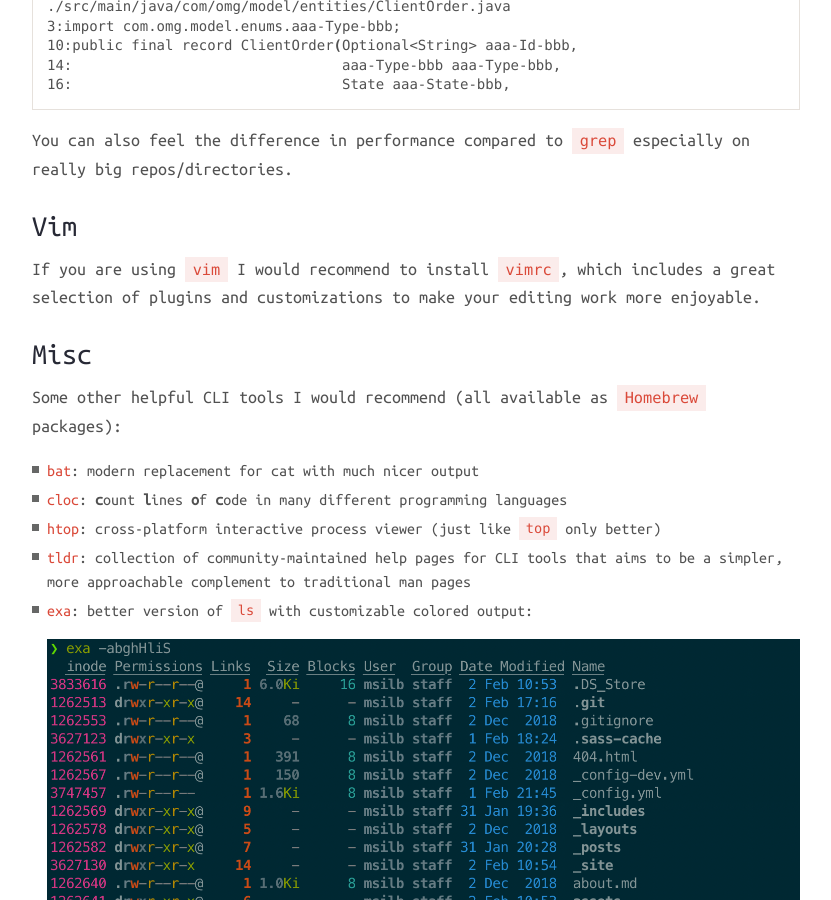
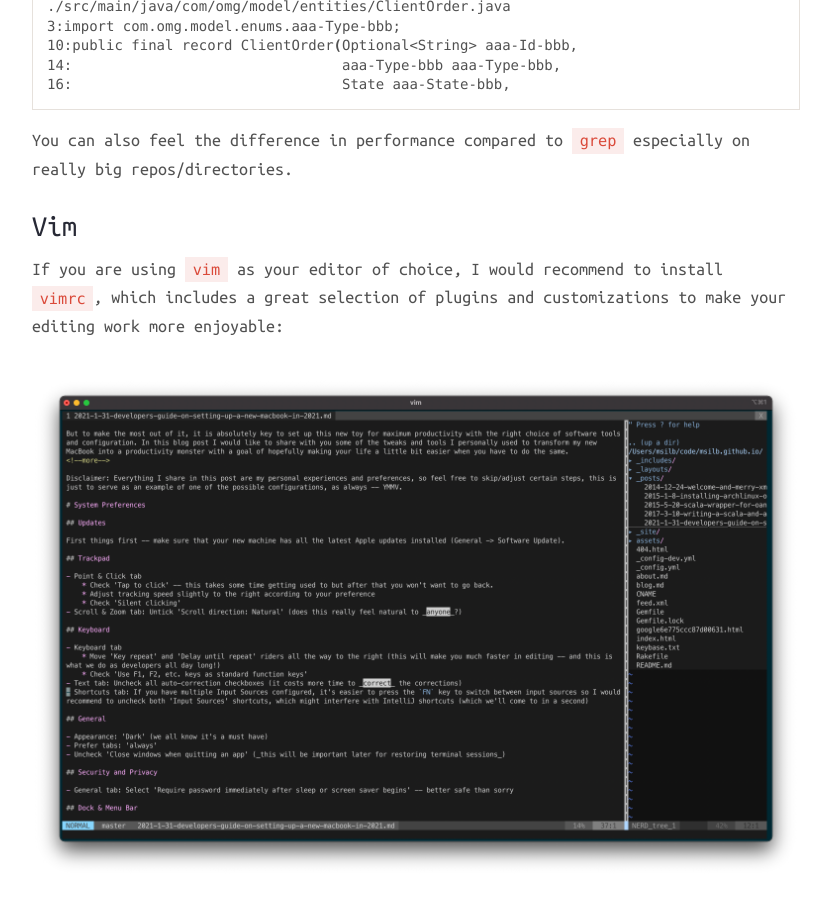
Before and after one commit to msilb/msilb.github.io, a Jekyll site: the page built from _posts/2021-1-31-developers-guide-on-setting-up-a-new-macbook-in-2021.md, in a window 1280 px wide and 900 px high, scrolled down 8718 px. Shown: the whole window, without its empty margins (224-1055 px from the left). Built offline with Jekyll 4.4.1, drawn with Linux system fonts in a browser that asks for light colours; nearby versions of some CDN libraries; comment, search, counter and statistics services are not loaded.

Commit message:
Minimize images, add image for vim

```diff
--- a/_posts/2021-1-31-developers-guide-on-setting-up-a-new-macbook-in-2021.md
+++ b/_posts/2021-1-31-developers-guide-on-setting-up-a-new-macbook-in-2021.md
@@ -227,7 +227,9 @@
 
 ### Vim
 
-If you are using `vim` I would recommend to install [`vimrc`](https://github.com/amix/vimrc), which includes a great selection of plugins and customizations to make your editing work more enjoyable.
+If you are using `vim` as your editor of choice, I would recommend to install [`vimrc`](https://github.com/amix/vimrc), which includes a great selection of plugins and customizations to make your editing work more enjoyable:
+
+![vim](/assets/images/vim-nerd-tree.png)
 
 ### Misc
 
```
Also changed, not shown: assets/images/exa.png, assets/images/fzf.png, assets/images/iterm2-prompt.png, assets/images/iterm2-zsh-autosuggest.png, assets/images/vim-nerd-tree.png (added), 1 other file.
